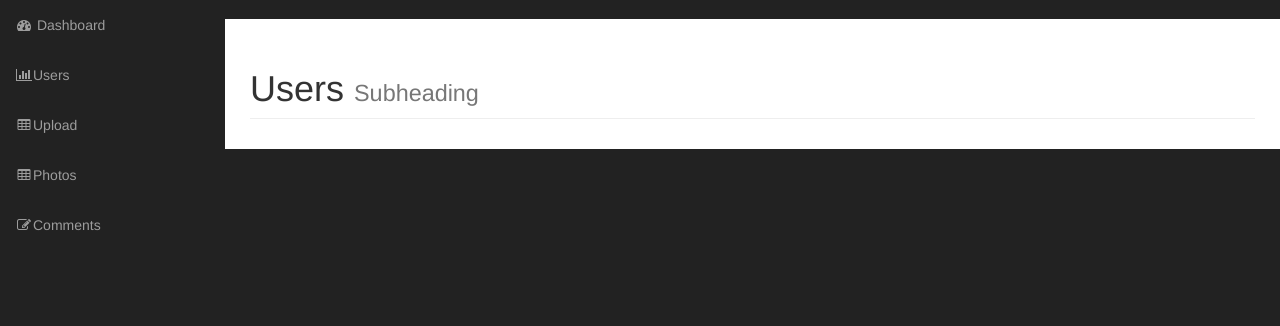
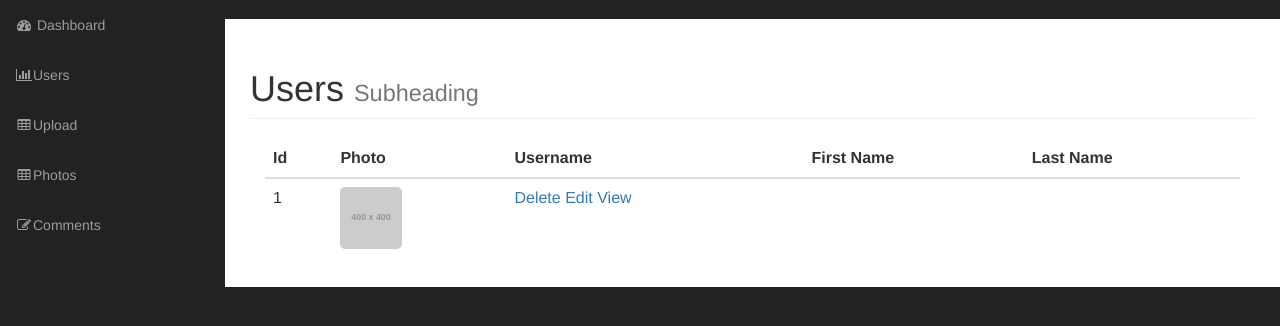
Before and after one commit to Remdran/Gallery, a PHP site: page /admin/users.php in a window 1280 px wide. Shown: the part 51-377 px from the top of the page. Run offline with PHP 8.4, Linux system fonts and the light colour scheme; the visitor is signed in with stand-in values (Sample User, id 1); tables that the repository leaves empty or names only in its code hold one stand-in row (values such as "Sample post"); grey boxes labelled with a size stand in for pictures from a placeholder-image service; some libraries are stand-ins or nearby versions.

Commit message:
Working on admins user page and deleting users

```diff
--- a/admin/css/styles.css
+++ b/admin/css/styles.css
@@ -38,3 +38,8 @@
     border-top: 1px solid #ddd;
     padding: 10px;
 }
+
+.user_image {
+    width: 62px;
+    height: 62px;
+}
--- a/admin/includes/User.php
+++ b/admin/includes/User.php
@@ -3,12 +3,14 @@
 
 class User extends Db_Object
 {
-
     protected $id;
     protected $username;
     protected $password;
     protected $first_name;
     protected $last_name;
+    protected $user_image;
+    protected $uploadDir = "images";
+    protected $imagePlaceholder = "http://placehold.it/400x400&text=image";
 
     protected static $dbTable = "users";
 
@@ -77,6 +79,11 @@ class User extends Db_Object
         return (mysqli_affected_rows($database->connection) == 1) ? true : false;
     }
 
+    public function imagePath()
+    {
+        return empty($this->user_image) ? $this->imagePlaceholder : $this->uploadDir . DS . $this->user_image;
+    }
+
     //region Getters
 
     /**
@@ -109,6 +116,11 @@ class User extends Db_Object
     public function getLastName()
     {
         return $this->last_name;
+    }
+
+    public function getUserImage()
+    {
+        return $this->user_image;
     }
     //endregion
 
@@ -144,5 +156,10 @@ class User extends Db_Object
     {
         $this->last_name = $last_name;
     }
+
+    public function setUserImage($user_image)
+    {
+        $this->user_image = $user_image;
+    }
     //endregion
 }
--- a/admin/users.php
+++ b/admin/users.php
@@ -1,4 +1,12 @@
 <?php include("includes/header.php"); ?>
+<?php
+if ( ! $session->isSignedIn()) {
+    redirect('login.php');
+}
+?>
+<?php
+$users = User::findAll();
+?>
 
     <!-- Navigation -->
     <nav class="navbar navbar-inverse navbar-fixed-top" role="navigation">
@@ -20,6 +28,39 @@
                         <small>Subheading</small>
                     </h1>
 
+                    <div class="col-md-12">
+                        <table class="table table-hover">
+                            <thead>
+                            <tr>
+                                <th>Id</th>
+                                <th>Photo</th>
+                                <th>Username</th>
+                                <th>First Name</th>
+                                <th>Last Name</th>
+                            </tr>
+                            </thead>
+                            <tbody>
+                            <?php foreach ($users as $user) : ?>
+                                <tr>
+                                    <td><?= $user->getId(); ?></td>
+                                    <td><img class="admin-photo-thumbnail user_image" src="<?= $user->imagePath(); ?>"
+                                             alt=""></td>
+                                    <td><?= $user->getUsername(); ?>
+                                        <div class="action_links">
+                                            <a href="delete_user.php?id=<?= $user->getId(); ?>">Delete</a>
+                                            <a href="edit_photo.php?id=<?= $user->getId(); ?>">Edit</a>
+                                            <a href="#">View</a>
+                                        </div>
+                                    </td>
+                                    <td><?= $user->getFirstname(); ?></td>
+                                    <td><?= $user->getLastname(); ?></td>
+                                </tr>
+                            <?php endforeach; ?>
+                            </tbody>
+                        </table>
+                    </div>
+
+
                 </div>
             </div>
             <!-- /.row -->
@@ -30,4 +71,4 @@
     </div>
     <!-- /#page-wrapper -->
 
-<?php include("includes/footer.php"); ?>
+<?php include("includes/footer.php"); ?><?php
```
Also changed, not shown: admin/delete_user.php (added, +25 -0 lines).
